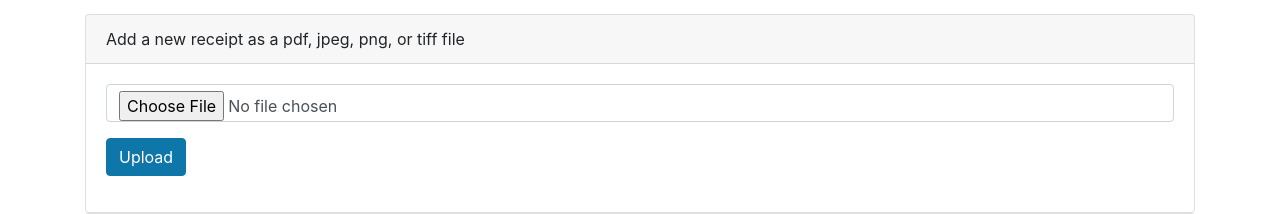
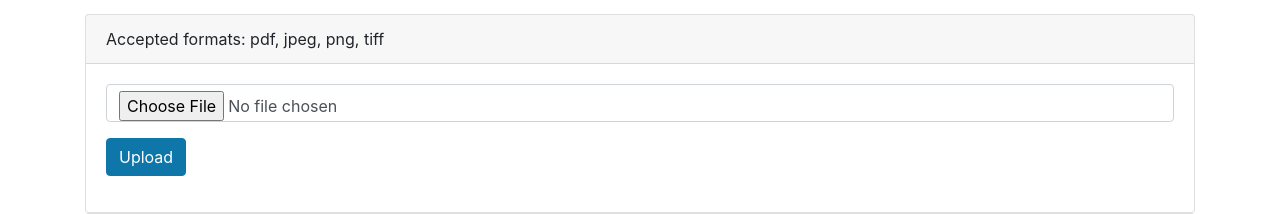
Before and after one commit to zacharysgoldberg/To-Do-App, a FastAPI app: template app/src/templates/add-receipt.html in a window 1280 px wide. Shown: the part 56-270 px from the top of the page. Run offline with FastAPI, Linux system fonts and the light colour scheme; the template is opened without the code that fills it, so the values that code supplies are empty; some libraries are stand-ins or nearby versions.

Commit message:
updated add receipt template with acceptable file formats warning

```diff
--- a/app/src/templates/add-receipt.html
+++ b/app/src/templates/add-receipt.html
@@ -2,7 +2,7 @@
 
 <div class="container">
   <div class="card">
-    <div class="card-header">Add a new receipt as a pdf, jpeg, png, or tiff file</div>
+    <div class="card-header">Accepted formats: pdf, jpeg, png, tiff</div>
     <div class="card-body">
       <form method="POST" action="/receipts/add-receipt" enctype="multipart/form-data">
 
```
Also changed, not shown: app/tests/system/test_receipt.py (+1 -1 lines), app/tests/acceptance/steps/navigation.py (line endings or trailing spaces), 1 other file.
